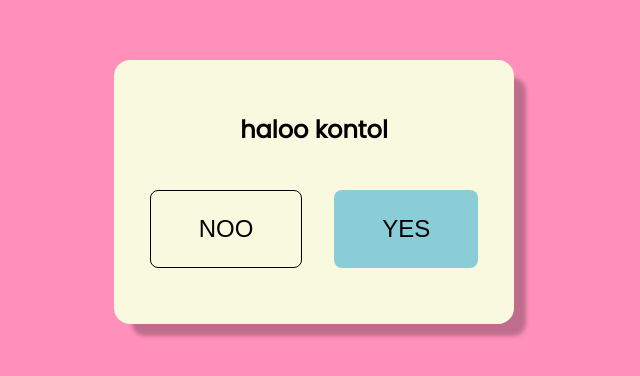
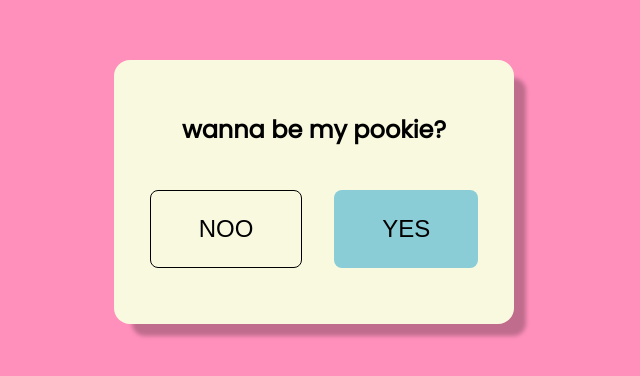
Before and after one commit to koiloo6/koiloo6.github.io, a plain HTML site: page index.html in a window 1280 px wide. Shown: the part 208-584 px from the top of the page, without its empty margins (326-966 px from the left). Drawn offline with Linux system fonts and the light colour scheme.

Commit message:
Update index.html

```diff
--- a/index.html
+++ b/index.html
@@ -12,7 +12,7 @@
 </head>
 <body>
   <div class="container">
-    <h2>haloo kontol</h2>
+    <h2>wanna be my pookie?</h2>
       <div class="button-container">
         <button class="button no-button" onclick="showWarning(event)">NOO</button>
         <button class="button yes-button" onclick="fadePageOut(event)">YES</button>
```
